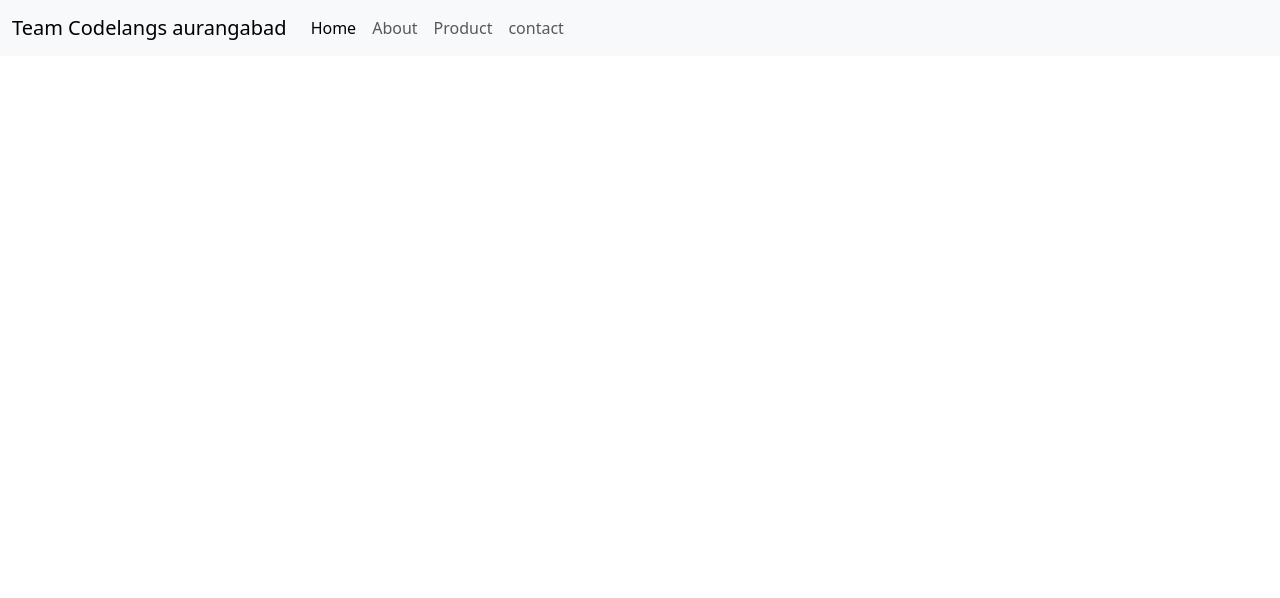
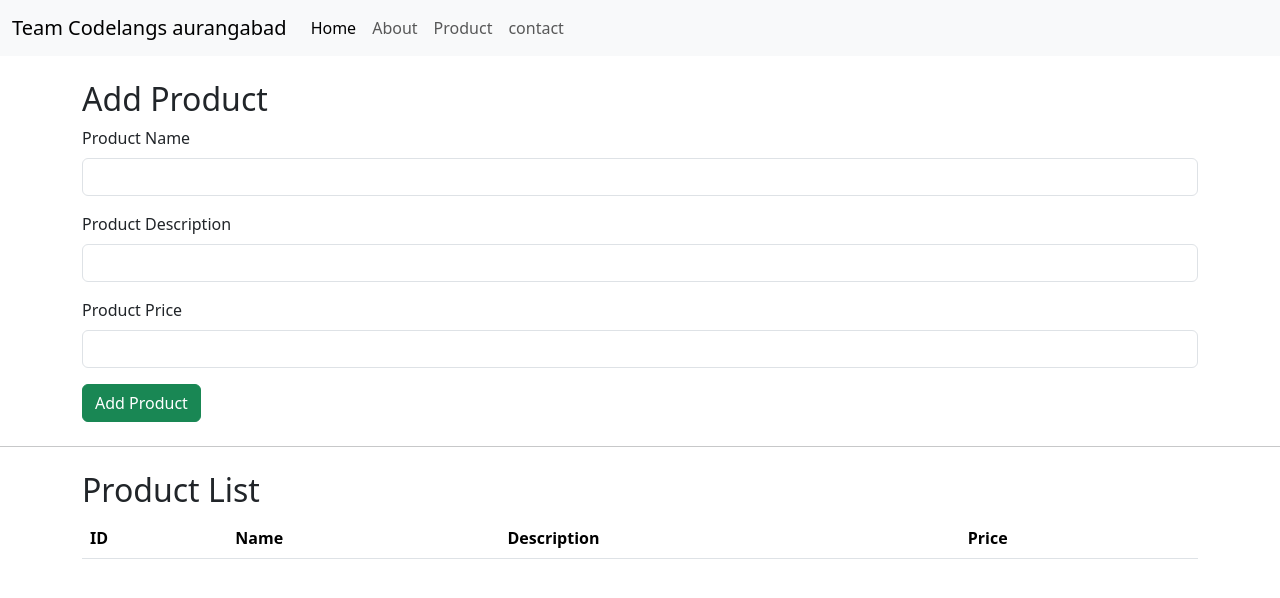
Before and after one commit to sandip1777/angular_batch_practice, an Angular app: page /product in a window 1280 px wide. Before the commit this address led to /. Shown: the top 598 px of the page. Built offline with nearby package versions, Linux system fonts and the light colour scheme.

Commit message:
add product componenet and service

```diff
--- a/src/app/app-routing.module.ts
+++ b/src/app/app-routing.module.ts
@@ -1,9 +1,11 @@
 import { NgModule } from '@angular/core';
 import { RouterModule, Routes } from '@angular/router';
 import { AboutComponent } from './about/about.component';
+import { ProductComponent } from './product/product.component';
 
 const routes: Routes = [
-  {path:'about',component:AboutComponent}
+  {path:'about',component:AboutComponent},
+  {path:'product',component:ProductComponent}
 ];
 
 @NgModule({
--- /dev/null
+++ b/src/app/model/model.ts
@@ -0,0 +1,6 @@
+export interface Product {
+    id: number;
+    name: string;
+    description: string;
+    price: number;
+  }
--- /dev/null
+++ b/src/app/product/product.component.html
@@ -0,0 +1,61 @@
+<div class="container my-4">
+    <h2>Add Product</h2>
+    <form (ngSubmit)="addProduct()" class="form">
+      <div class="mb-3">
+        <label for="name" class="form-label">Product Name</label>
+        <input
+          type="text"
+          id="name"
+          [(ngModel)]="name"
+          name="name"
+          class="form-control"
+          required
+        />
+      </div>
+      <div class="mb-3">
+        <label for="description" class="form-label">Product Description</label>
+        <input
+          type="text"
+          id="description"
+          [(ngModel)]="description"
+          name="description"
+          class="form-control"
+          required
+        />
+      </div>
+      <div class="mb-3">
+        <label for="price" class="form-label">Product Price</label>
+        <input
+          type="number"
+          id="price"
+          [(ngModel)]="price"
+          name="price"
+          class="form-control"
+          required
+        />
+      </div>
+      <button type="submit" class="btn btn-success">Add Product</button>
+    </form>
+  </div>
+  <hr>
+  <div class="container my-4">
+    <h2>Product List</h2>
+    <table class="table table-striped">
+      <thead>
+        <tr>
+          <th>ID</th>
+          <th>Name</th>
+          <th>Description</th>
+          <th>Price</th>
+        </tr>
+      </thead>
+      <tbody>
+        <tr *ngFor="let product of products">
+          <td>{{ product.id }}</td>
+          <td>{{ product.name }}</td>
+          <td>{{ product.description }}</td>
+          <td>${{ product.price }}</td>
+        </tr>
+      </tbody>
+    </table>
+  </div>
--- /dev/null
+++ b/src/app/product/product.component.ts
@@ -0,0 +1,45 @@
+import { Component } from '@angular/core';
+import { ServiceService } from '../service.service';
+import { Product } from '../model/model';
+
+
+@Component({
+  selector: 'amol-product',
+  templateUrl: './product.component.html',
+  styleUrls: ['./product.component.css']
+})
+export class ProductComponent {
+
+  name = '';
+  description = '';
+  price!: number;
+products: any;
+
+  constructor(private productService: ServiceService) {}
+
+  addProduct() {
+    if (this.name && this.description && this.price) {
+      const newProduct: Product = {
+        id: Date.now(),
+        name: this.name,
+        description: this.description,
+        price: this.price,
+      };
+
+      this.productService.addProduct(newProduct);
+      alert('Product added successfully!');
+      this.clearForm();
+    } else {
+      alert('Please fill in all fields.');
+    }
+  }
+
+  clearForm() {
+    this.name = '';
+    this.description = '';
+    this.price = 0;
+  }
+  ngOnInit() {
+    this.products = this.productService.getProducts();
+  }
+}
--- a/src/app/reader/reader.component.html
+++ b/src/app/reader/reader.component.html
@@ -13,7 +13,7 @@
           <a class="nav-link" href="#">About</a>
         </li>
         <li class="nav-item">
-          <a class="nav-link ">Product</a>
+          <a class="nav-link " href="product">Product</a>
         </li>
         <li class="nav-item">
           <a class="nav-link ">contact</a>
--- /dev/null
+++ b/src/app/service.service.ts
@@ -0,0 +1,20 @@
+import { Injectable } from '@angular/core';
+import { Product } from './model/model';
+
+
+@Injectable({
+  providedIn: 'root'
+})
+export class ServiceService {
+
+  constructor() { }
+  private products: Product[] = [];
+
+  getProducts() {
+    return this.products;
+  }
+
+  addProduct(product: Product) {
+    this.products.push(product);
+  }
+}
```
Also changed, not shown: src/app/app.module.ts (+11 -3 lines), src/app/product/product.component.css (added), 2 other files (tests, documents, lock files or other folders).
